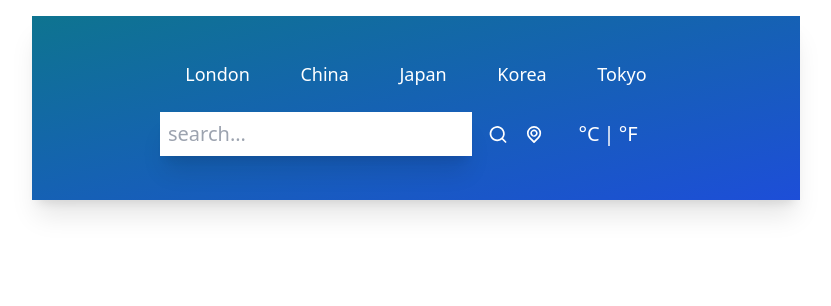
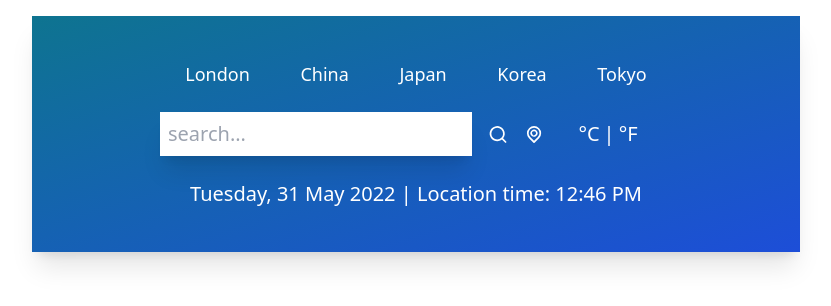
Before and after one commit to gauravv8090/weather-forecast-app, a React (Create React App) app: page / in a window 1280 px wide. Shown: the top 306 px of the page, without its empty margins (224-1055 px from the left). Built offline with nearby package versions, Linux system fonts and the light colour scheme; the HTML template or start-up script is replaced by a standard one.

Commit message:
inpu component part done

```diff
--- a/src/App.js
+++ b/src/App.js
@@ -1,5 +1,6 @@
 import './App.css';
 import Inputs from './components/Inputs';
+import TimeAndLocation from './components/TimeAndLocation';
 import TopButtons from './components/TopButtons';
 
 function App() {
@@ -8,6 +9,7 @@
     shadow-grey-400' >
       <TopButtons/>
       <Inputs/>
+      <TimeAndLocation/>
     </div>
   );
 }
--- /dev/null
+++ b/src/components/TimeAndLocation.jsx
@@ -0,0 +1,15 @@
+import React from 'react'
+
+function TimeAndLocation() {
+  return <div className='' >
+    <div className='flex items-center justify-center my-6' >
+
+        <p className='text-white text-xl font-extralight  ' >
+         Tuesday, 31 May 2022 | Location time: 12:46 PM
+        </p>
+
+    </div>
+  </div>
+}
+
+export default TimeAndLocation
```
